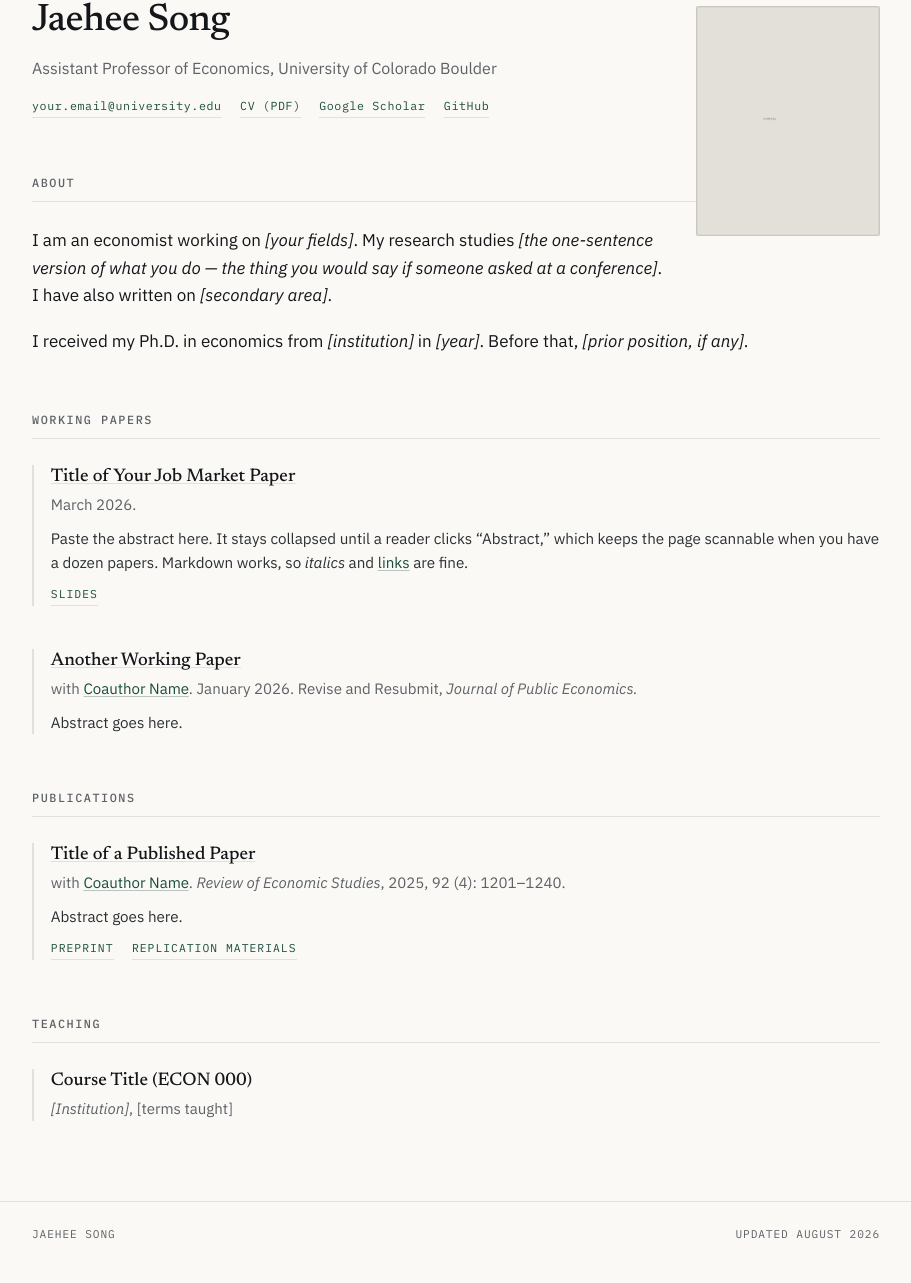
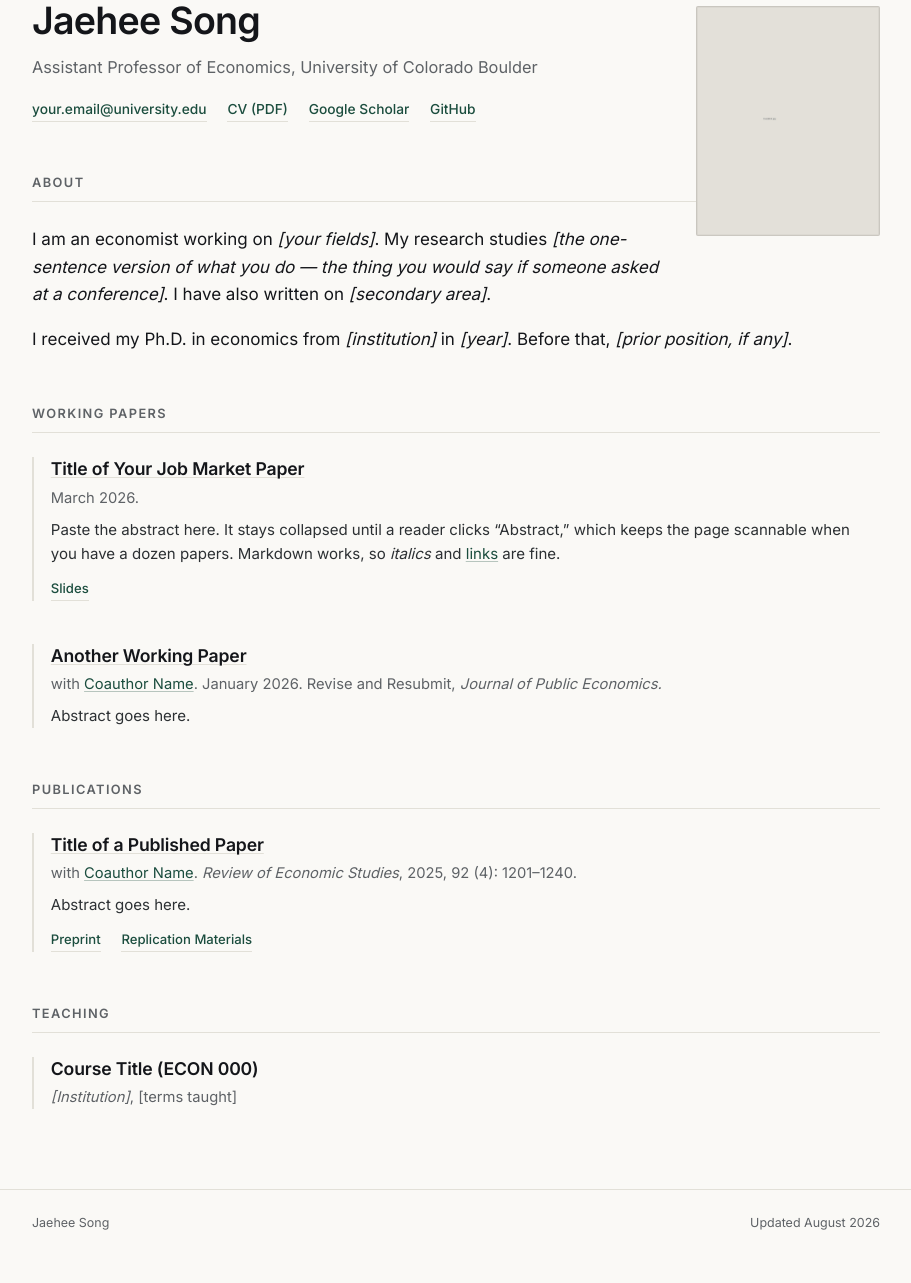
Before and after one commit to jaeheesong/jaeheesong.github.io, a Jekyll site: the page built from index.html, in a window 1280 px wide. Shown: the whole page, without its empty margins (184-1095 px from the left). Built offline with Jekyll 4.4.1, drawn with Linux system fonts in a browser that asks for light colours.

Commit message:
Update style.css

```diff
--- a/assets/css/style.css
+++ b/assets/css/style.css
@@ -1,23 +1,26 @@
 /* ============================================================
    jaeheesong.com
+   Type    : Inter throughout
    Palette : ink · paper · pine
-   Type    : Newsreader (display) · IBM Plex Sans (body) · IBM Plex Mono (utility)
    ============================================================ */
 
+@import url('https://fonts.googleapis.com/css2?family=Inter:wght@400;500;600&display=swap');
+
 :root {
-  --ink:        #14161a;
-  --paper:      #faf9f6;
-  --rule:       #e2e0d8;
-  --muted:      #5e6266;
-  --accent:     #1b4d3e;
+  --ink:    #14161a;
+  --paper:  #faf9f6;
+  --rule:   #e2e0d8;
+  --muted:  #5e6266;
+  --accent: #1b4d3e;
 
-  --display: "Newsreader", Georgia, serif;
-  --body:    "IBM Plex Sans", -apple-system, BlinkMacSystemFont, "Segoe UI", sans-serif;
-  --mono:    "IBM Plex Mono", ui-monospace, "SF Mono", Menlo, monospace;
+  --sans: "Inter", -apple-system, BlinkMacSystemFont, "Segoe UI", Roboto, sans-serif;
 
-  /* Width of the content column. Raise for narrower side margins,
-     lower for easier reading. 45rem was the original. */
+  /* Width of the content column.
+     Larger = narrower side margins. Smaller = easier to read. */
   --measure: 56rem;
+
+  /* Space above your name at the top of the page. */
+  --top-space: 6rem;
 }
 
 *, *::before, *::after { box-sizing: border-box; }
@@ -27,9 +30,9 @@ body {
   margin: 0;
   background: var(--paper);
   color: var(--ink);
-  font-family: var(--body);
+  font-family: var(--sans);
   font-size: 17px;
-  line-height: 1.62;
+  line-height: 1.6;
   -webkit-font-smoothing: antialiased;
 }
 
@@ -39,7 +42,7 @@ body {
   padding: 0 1.5rem;
 }
 
-main { padding-top: 6rem; }
+main { padding-top: var(--top-space); }
 main::after { content: ""; display: block; clear: both; }
 
 /* ─── Links ─────────────────────────────────────────────── */
@@ -53,8 +56,7 @@ a {
 }
 a:hover { text-decoration-color: var(--accent); }
 
-a:focus-visible,
-summary:focus-visible {
+a:focus-visible {
   outline: 2px solid var(--accent);
   outline-offset: 3px;
   border-radius: 2px;
@@ -64,7 +66,7 @@ summary:focus-visible {
   position: absolute; left: -9999px; top: 0;
   background: var(--ink); color: var(--paper);
   padding: 0.6rem 1rem;
-  font-family: var(--mono); font-size: 0.8rem;
+  font-size: 0.85rem;
   z-index: 10;
 }
 .skip:focus { left: 0; }
@@ -77,22 +79,21 @@ summary:focus-visible {
   float: right;
   width: 11.5rem;
   height: auto;
-  margin: 0.4rem 0 1.25rem 2rem;
+  margin: 0.4rem 0 1.25rem 2.25rem;
   border-radius: 2px;
 }
 
 .bio h1 {
-  font-family: var(--display);
-  font-size: 2.4rem;
-  font-weight: 500;
-  letter-spacing: -0.015em;
-  line-height: 1.1;
-  margin: 0 0 0.9rem;
+  font-size: 2.35rem;
+  font-weight: 600;
+  letter-spacing: -0.02em;
+  line-height: 1.12;
+  margin: 0 0 0.85rem;
 }
 
 .role {
   margin: 0 0 0.25rem;
-  font-size: 1rem;
+  font-size: 1.02rem;
   line-height: 1.45;
   color: var(--muted);
 }
@@ -100,32 +101,34 @@ summary:focus-visible {
 .contact {
   display: flex;
   flex-wrap: wrap;
-  gap: 0.3rem 1.15rem;
-  margin: 1.1rem 0 0;
-  font-family: var(--mono);
-  font-size: 0.73rem;
-  letter-spacing: 0.05em;
+  gap: 0.35rem 1.3rem;
+  margin: 1.15rem 0 0;
+  font-size: 0.86rem;
+  font-weight: 500;
 }
 
-.contact a { text-decoration: none; border-bottom: 1px solid var(--rule); padding-bottom: 1px; }
+.contact a {
+  text-decoration: none;
+  border-bottom: 1px solid var(--rule);
+  padding-bottom: 1px;
+}
 .contact a:hover { border-bottom-color: var(--accent); }
 
 /* ─── Section headings ──────────────────────────────────── */
 
 h2 {
-  font-family: var(--mono);
-  font-size: 0.74rem;
-  font-weight: 500;
-  letter-spacing: 0.13em;
+  font-size: 0.8rem;
+  font-weight: 600;
+  letter-spacing: 0.11em;
   text-transform: uppercase;
   color: var(--muted);
-  margin: 3.4rem 0 1.6rem;
-  padding-bottom: 0.55rem;
+  margin: 3.2rem 0 1.5rem;
+  padding-bottom: 0.5rem;
   border-bottom: 1px solid var(--rule);
 }
 
-p { margin: 0 0 1.15rem; }
-strong { font-weight: 500; }
+p { margin: 0 0 1.1rem; }
+strong { font-weight: 600; }
 em { font-style: italic; }
 
 /* ─── Entries ───────────────────────────────────────────── */
@@ -140,10 +143,10 @@ em { font-style: italic; }
 .entry:last-child { margin-bottom: 0; }
 
 .entry-title {
-  font-family: var(--display);
-  font-size: 1.14rem;
-  font-weight: 500;
-  line-height: 1.35;
+  font-size: 1.1rem;
+  font-weight: 600;
+  letter-spacing: -0.008em;
+  line-height: 1.4;
   margin: 0 0 0.3rem;
 }
 .entry-title a { color: var(--ink); text-decoration-color: var(--rule); }
@@ -151,14 +154,14 @@ em { font-style: italic; }
 
 .entry-byline {
   margin: 0 0 0.55rem;
-  font-size: 0.94rem;
+  font-size: 0.92rem;
   line-height: 1.5;
   color: var(--muted);
 }
 
 .entry-abstract {
-  margin: 0 0 0.7rem;
-  font-size: 0.95rem;
+  margin: 0 0 0.75rem;
+  font-size: 0.94rem;
   line-height: 1.6;
   color: #2c3033;
 }
@@ -168,14 +171,16 @@ em { font-style: italic; }
 .entry-links {
   display: flex;
   flex-wrap: wrap;
-  gap: 0.35rem 1.15rem;
+  gap: 0.35rem 1.3rem;
   margin: 0;
-  font-family: var(--mono);
-  font-size: 0.71rem;
-  letter-spacing: 0.09em;
-  text-transform: uppercase;
+  font-size: 0.82rem;
+  font-weight: 500;
 }
-.entry-links a { text-decoration: none; border-bottom: 1px solid var(--rule); padding-bottom: 1px; }
+.entry-links a {
+  text-decoration: none;
+  border-bottom: 1px solid var(--rule);
+  padding-bottom: 1px;
+}
 .entry-links a:hover { border-bottom-color: var(--accent); }
 
 /* ─── Footer ────────────────────────────────────────────── */
@@ -189,10 +194,7 @@ em { font-style: italic; }
   gap: 0.5rem 1.5rem;
   padding-top: 1.4rem;
   padding-bottom: 2.5rem;
-  font-family: var(--mono);
-  font-size: 0.7rem;
-  letter-spacing: 0.08em;
-  text-transform: uppercase;
+  font-size: 0.78rem;
   color: var(--muted);
 }
 
@@ -210,8 +212,8 @@ em { font-style: italic; }
     margin: 0 0 1.4rem;
   }
 
-  .bio h1 { font-size: 2rem; }
-  h2 { margin-top: 2.8rem; }
+  .bio h1 { font-size: 1.95rem; }
+  h2 { margin-top: 2.6rem; }
 }
 
 @media (prefers-reduced-motion: reduce) {
```
